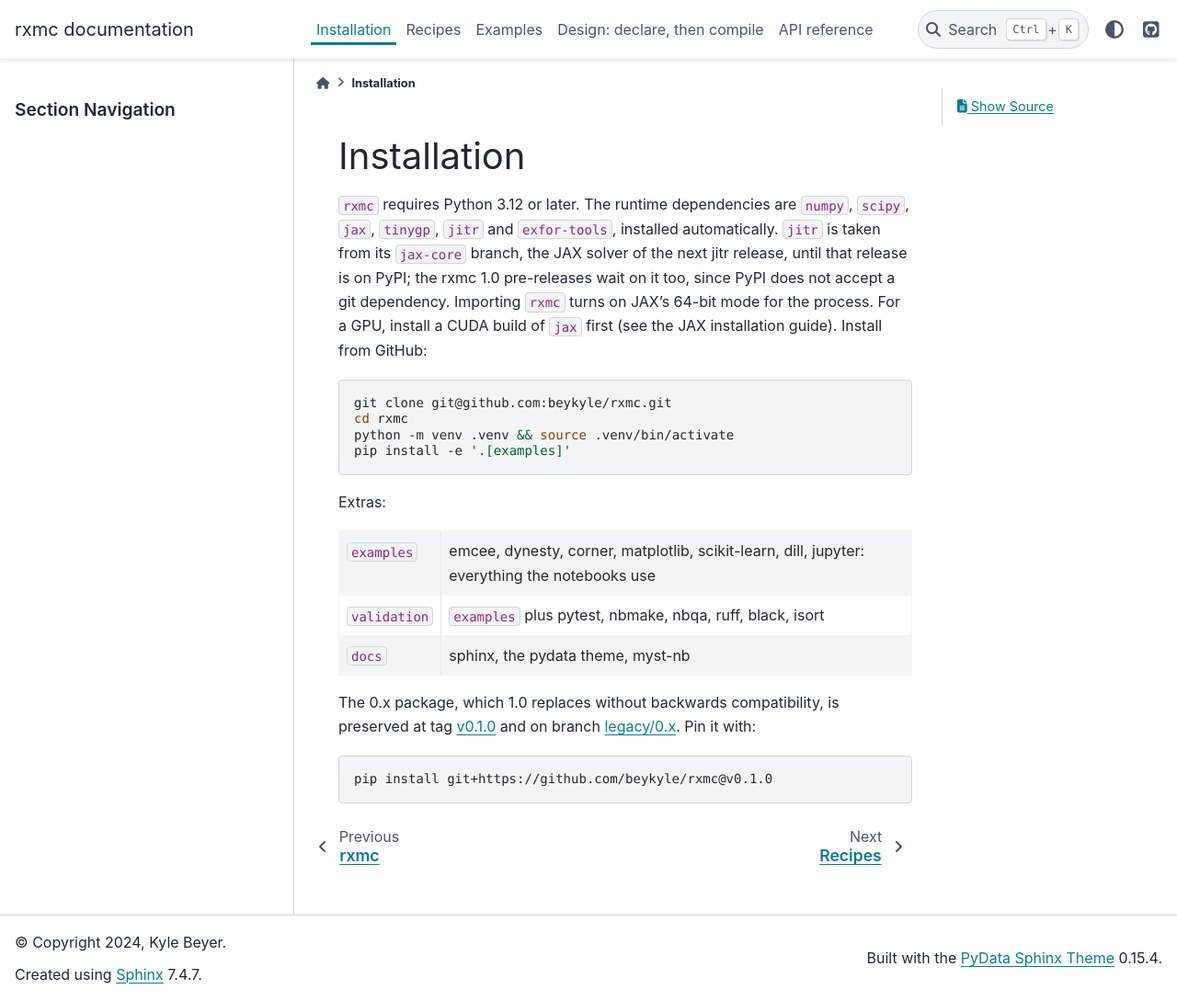
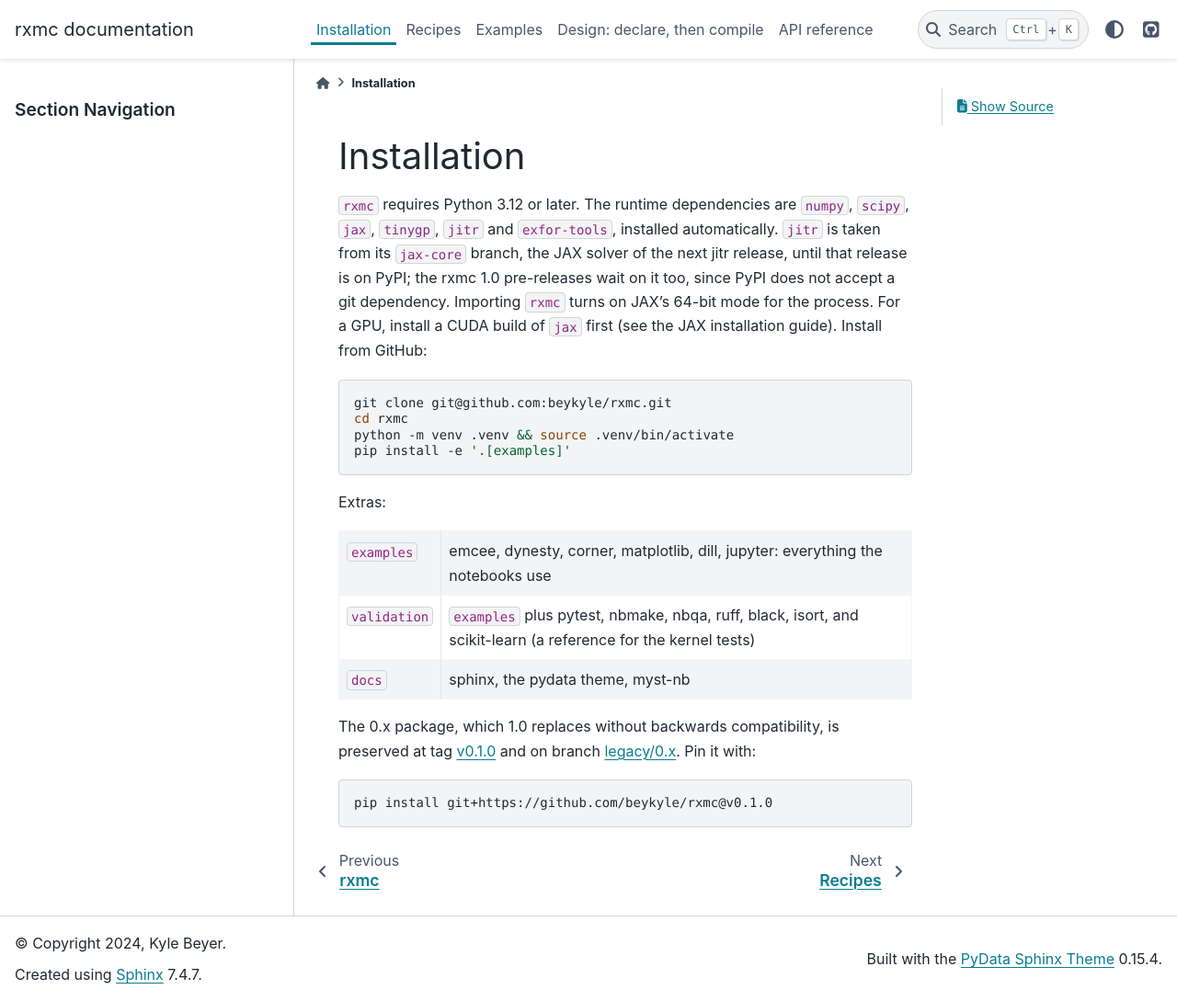
Before and after one commit to beykyle/rxmc, a Sphinx documentation site: the page built from docs/installation.rst, in a window 1280 px wide and 1089 px high. Shown: the whole window at 92% size. Built offline with Sphinx 7.4.7 and the PyData theme 0.15.4, drawn with Linux system fonts in a browser that asks for light colours; pages that are not in the unit, such as notebooks, are missing from menus; the version number could not be read and is left out.

Commit message:
Describe the ported notebooks; make scikit-learn validation-only
The notebooks no longer use scikit-learn, so it leaves the examples
extra; the tests keep it in validation as an independent reference
for the kernels (installation.rst and design.md say so, and uv.lock is
regenerated).  design.md's notebook table carries the new wall times,
measured one at a time under pytest --nbmake, and the notebook count
is ten in the README, design.md and test_notebooks_index (nine was
wrong before the rewrite too).

```diff
--- a/docs/installation.rst
+++ b/docs/installation.rst
@@ -20,9 +20,10 @@ Install from GitHub:
 Extras:
 
 ===============  =============================================================
-``examples``     emcee, dynesty, corner, matplotlib, scikit-learn, dill,
-                 jupyter: everything the notebooks use
-``validation``   ``examples`` plus pytest, nbmake, nbqa, ruff, black, isort
+``examples``     emcee, dynesty, corner, matplotlib, dill, jupyter:
+                 everything the notebooks use
+``validation``   ``examples`` plus pytest, nbmake, nbqa, ruff, black, isort,
+                 and scikit-learn (a reference for the kernel tests)
 ``docs``         sphinx, the pydata theme, myst-nb
 ===============  =============================================================
 
--- a/pyproject.toml
+++ b/pyproject.toml
@@ -42,7 +42,6 @@ examples = [
   "ipykernel>=6.0",
   "jupyter>=1.0",
   "matplotlib>=3.8",
-  "scikit-learn>=1.0",
   "tqdm>=4.66",
 ]
 validation = [
```
Also changed, not shown: README.md (+1 -1 lines), docs/design.md (+17 -17 lines), 2 other files.
